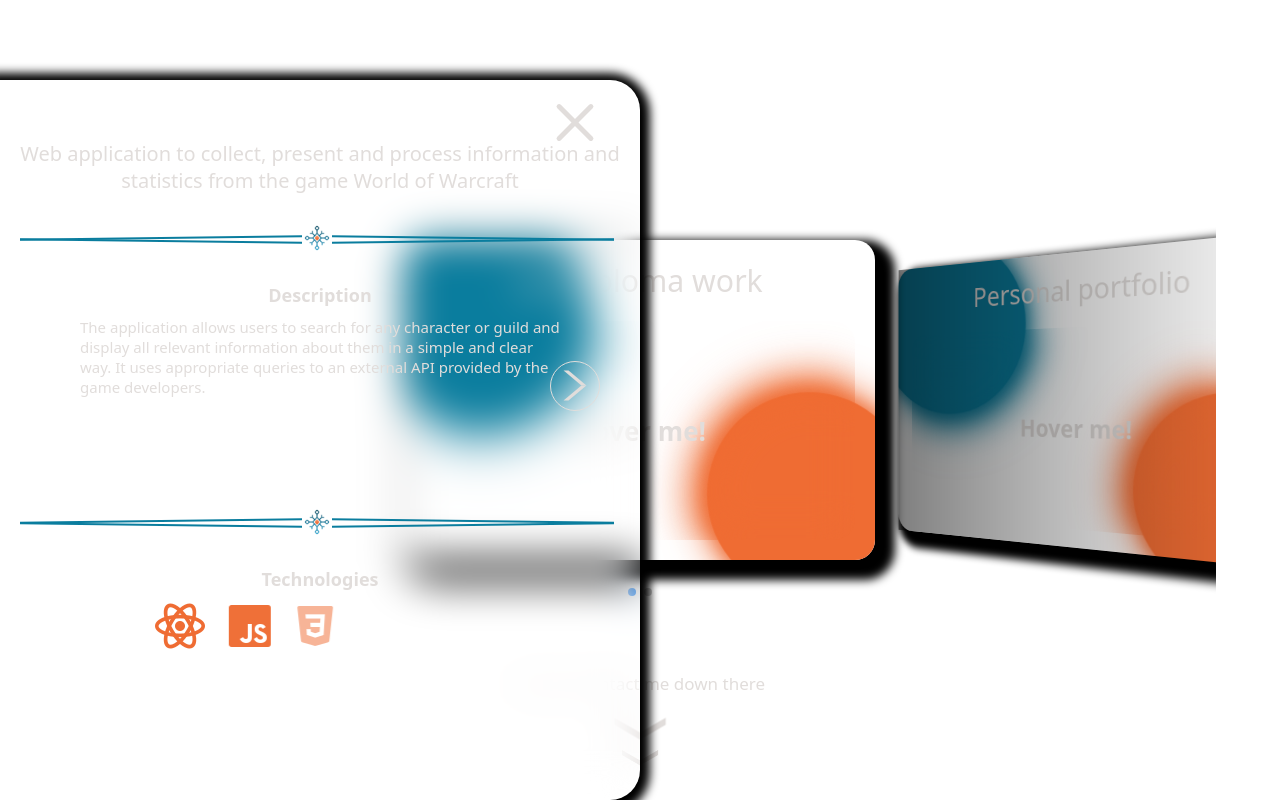
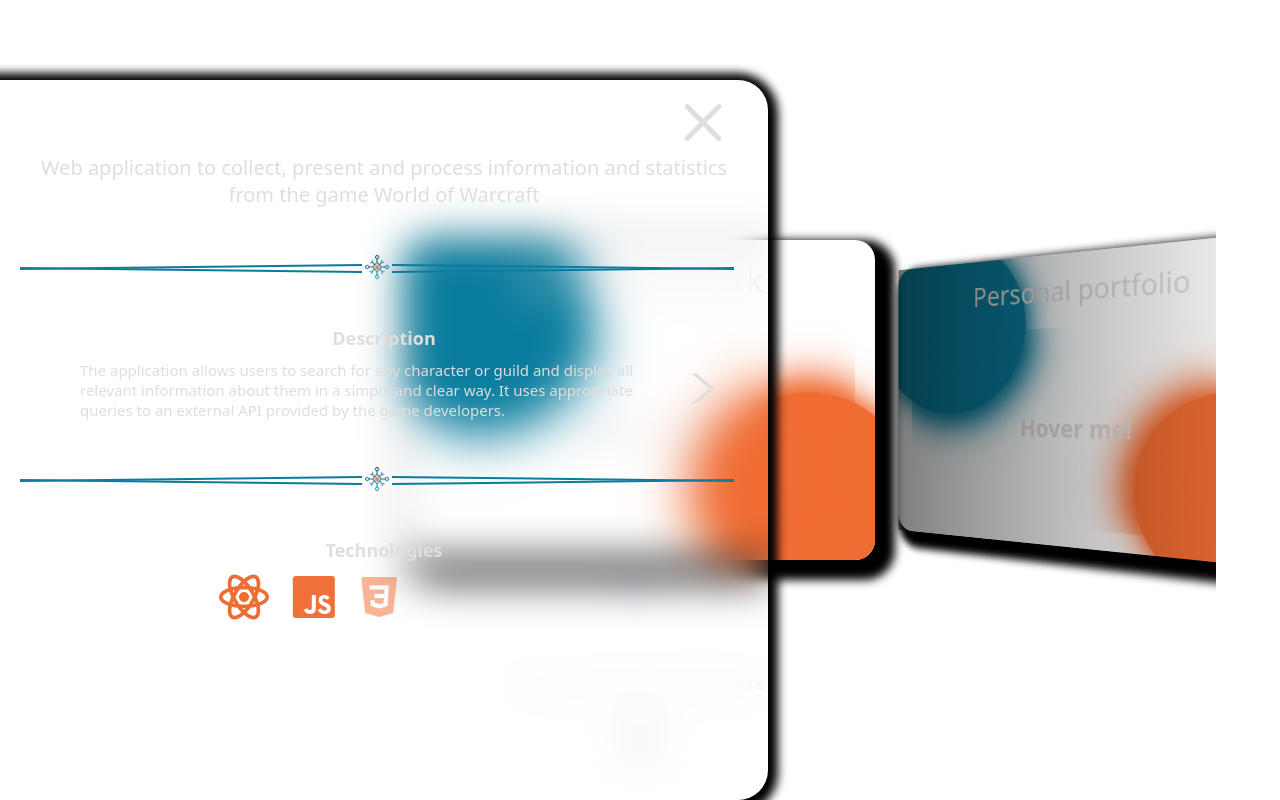
Before and after one commit to AoiTechDev/portffolio, a Next.js app: page /Projects in a window 1280 px wide. Both pictures are taken after a click on the element 640 px from the left and 400 px from the top of the page. Built offline with nearby package versions, Linux system fonts and the light colour scheme.

Commit message:
change content inside my diploma work, change size of side-menu

```diff
--- a/components/projects/projectsCards/ProjectInfo.js
+++ b/components/projects/projectsCards/ProjectInfo.js
@@ -1,10 +1,7 @@
 import React from "react";
 import "animate.css";
 import CloseMenu from "@components/menu/CloseMenu";
-import {
-  GithubIcon,
-  CustomIcon,
-} from "@components/images/icons/Icons";
+import { GithubIcon, CustomIcon } from "@components/images/icons/Icons";
 import { useInView } from "react-intersection-observer";
 import Line from "@components/visual_components/line/Line";
 import { diploma_work } from "@components/projects/projects_data/data";
@@ -114,8 +111,9 @@ const ProjectInfo = ({ projectInfoHandler, projectData, cardId }) => {
           ref={ref}
           animationDelay={"4s"}
         />
+        {projectData.map((project) => project.id === cardId && (
           <a
-          href={diploma_work.github}
+            href={project.github}
             className={inView ? "icon scroll-right" : "icon"}
             ref={ref}
             style={{
@@ -126,6 +124,7 @@ const ProjectInfo = ({ projectInfoHandler, projectData, cardId }) => {
           >
             Github
           </a>
+        ))}
       </div>
     </div>
   );
--- a/components/projects/projects_data/data.js
+++ b/components/projects/projects_data/data.js
@@ -9,13 +9,6 @@ import next_icon from "@assets/icons/learning/next-icon.png";
 import ts_icon from "@assets/icons/learning/ts-icon.png";
 import redux_icon from "@assets/icons/learning/redux-icon.png";
 
-export const diploma_work = {
-  title:
-    "Web application to collect, present and process information and statistics from the game World of Warcraft",
-  description:
-    "The application allows users to search for any character or guild and display all relevant information about them in a simple and clear way. It uses appropriate queries to an external API provided by the game developers.",
-  github: "https://github.com/BorPawel/praca-inz",
-};
 
 export const project_data = [
   {
@@ -24,8 +17,14 @@ export const project_data = [
     title:
       "Web application to collect, present and process information and statistics from the game World of Warcraft",
     description:
-      "The application allows users to search for any character or guild and display all relevant information about them in a simple and clear way. It uses appropriate queries to an external API provided by the game developers.",
-    spec: "Using the ExpressJs framework, I created customized endpoints to retrieve data from an external application programming interface (API). In response to the limitations on the number of queries per second imposed by the game's developers, I implemented a suitable control mechanism to adhere to these guidelines. Using asynchronicity, I split the code in a way that allows independent loading of data for each section, reducing the time the user has to wait for the full pool of information to be retrieved.",
+      "The application allows users to search for any character or guild and display all relevant information about them in a simple and clear way. \
+      It uses appropriate queries to an external API provided by the game developers.",
+    // spec: "Using the ExpressJs framework, I created customized endpoints to retrieve data from an external application programming interface (API).\
+    //  In response to the limitations on the number of queries per second imposed by the game's developers, I implemented a suitable control\
+    //   mechanism to adhere to these guidelines. Using asynchronicity, I split the code in a way that allows independent\
+    //    loading of data for each section, reducing the time the user has to wait for the full pool of information to be retrieved.",
+    spec: "I used ExpressJs to create custom endpoints to get data from an API. To adhere to rate limits, I implemented controls\
+     on queries per second. With asynchronous code, I split data loading by section to reduce wait times.",
     github: "https://github.com/BorPawel/praca-inz",
     tech: [react_icon, js_icon, css_icon, html_icon, node_icon],
   },
@@ -34,8 +33,10 @@ export const project_data = [
     name: "Personal portfolio",
     title: "Personal portfolio",
     description:
-      "This website is a reflection of my identity and my abilities. Here I try to present myself authentically and to reflect both my programming skills and my sense of aesthetics. My goal in creating this website was to highlight the passion and dedication I put into every detail.",
-    spec: "I created a unique user interface, relying on my own sense of aesthetics and creativity. I guaranteed optimal responsiveness of the site, ensuring that it works on a variety of devices.",
+      "This website is a reflection of my identity and my abilities. Here I try to present myself authentically and to reflect both my \
+       programming skills and my sense of aesthetics. My goal in creating this website was to highlight the passion and dedication I put into every detail.",
+    spec: "I created a unique user interface, relying on my own sense of aesthetics and creativity. I guaranteed optimal\
+     responsiveness of the site, ensuring that it works on a variety of devices.",
     github: "https://github.com/BorPawel/portffolio",
     tech: [next_icon, js_icon, sass_icon, css_icon, html_icon],
   },
--- a/styles/projects.sass
+++ b/styles/projects.sass
@@ -219,7 +219,7 @@
 
 .side-menu
     position: absolute
-    width: 40%
+    width: 50%
     height: 90%
 
     left: 0
@@ -233,10 +233,10 @@
     border-top-right-radius: 1.5rem
     border-bottom-right-radius: 1.5rem
     @media screen and (max-width: #{$large})
-        width: 50%
+        width: 60%
 
     @media screen and (max-width: #{$tabletLandscape})
-        width: 60%
+        width: 70%
 
     @media screen and (max-width: #{$medium})
         width: 100%
--- a/styles/skills.sass
+++ b/styles/skills.sass
@@ -82,13 +82,8 @@
     display: grid
     place-items: center
     cursor: pointer
-    border: solid 1px #{$grey}
-    //visibility: hidden
 
-    // @media screen and (max-width: 950px)
-    //     visibility: visible
-    //     width: 40px
-    //     height: 40px
+
     &:hover
         box-shadow: 0 0 10px 5px #{$blue}, inset 0 0 10px 5px #{$orange}
 
```
Lines whose indentation alone changed are shown as unchanged.
